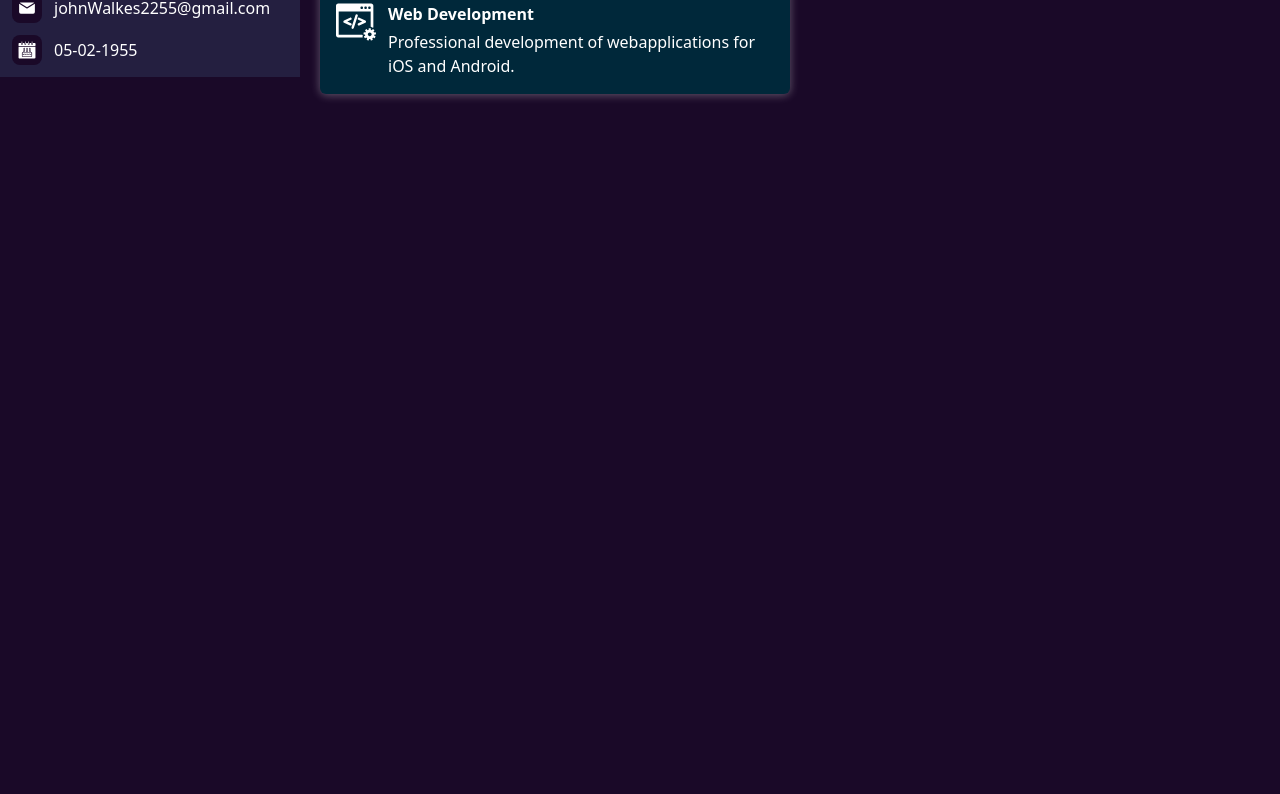
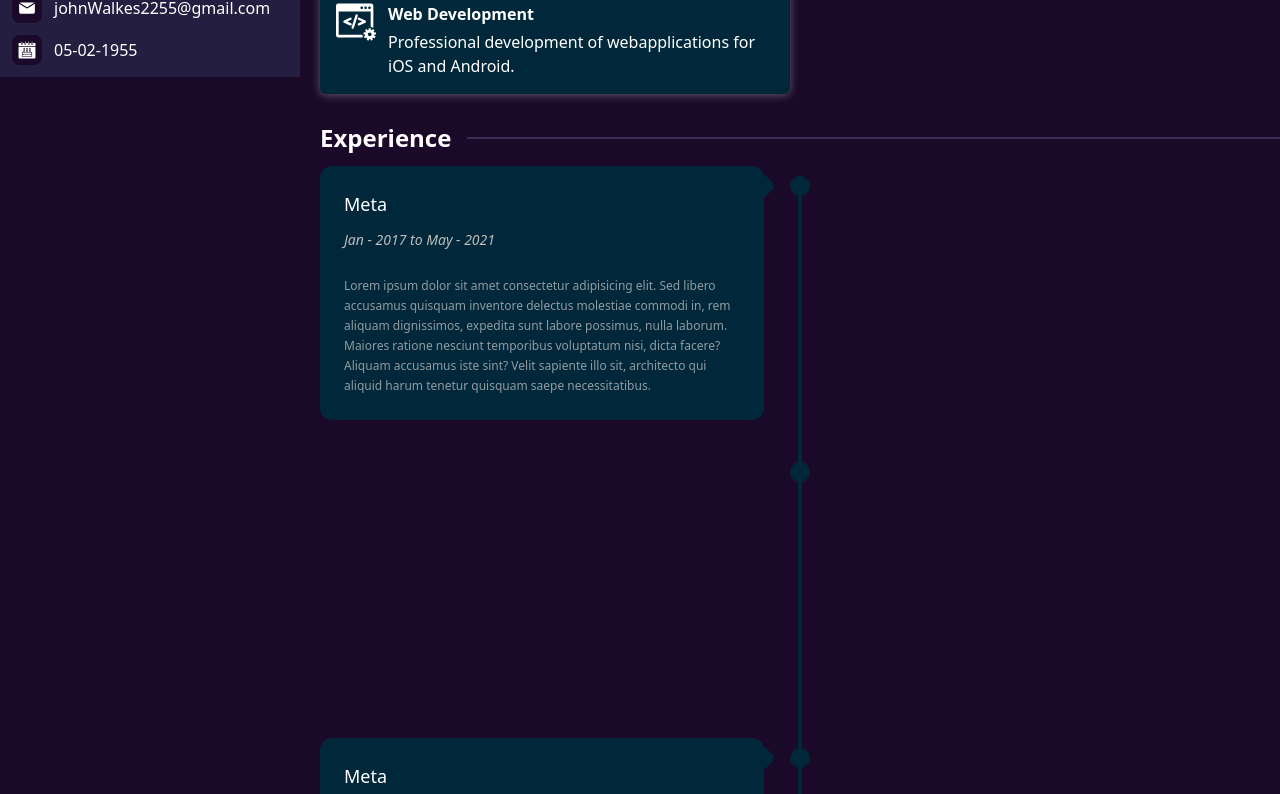
Before and after one commit to Anantp9290/Personal-portfolio, a Next.js app: page / in a window 1280 px wide. Shown: the part 586-1380 px from the top of the page. Before the commit the page ends 800 px from the top, so only its background shows below. Built offline with nearby package versions, Linux system fonts and the light colour scheme.

Commit message:
what i am doing section added

```diff
--- a/src/components/middleContent/content.tsx
+++ b/src/components/middleContent/content.tsx
@@ -92,7 +92,7 @@
         </div>
 
         {/* Experince section */}
-        {/* <div className="flex flex-col gap-3">
+        <div className="flex flex-col gap-3">
           <div className="flex gap-4 justify-between items-center">
             <p className="text-2xl font-bold text-white">Experience</p>
             <div className="flex-1 border border-[var(--bluelight)]"></div>
@@ -167,7 +167,7 @@
               </div>
             </div>
           </div>
-        </div> */}
+        </div>
       </div>
     </>
   );
```
